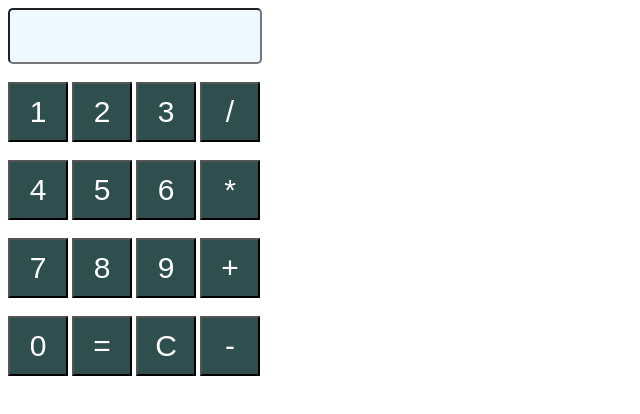
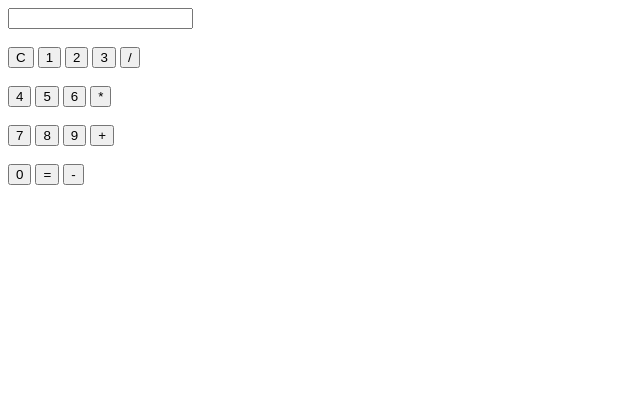
Before and after one commit to Alexis-Trainee/calculadora, a plain HTML site: page index.html in a window 1280 px wide. Shown: the whole page, without its empty margins (0-640 px from the left). Drawn offline with Linux system fonts and the light colour scheme.

Commit message:
second commit

```diff
--- a/index.html
+++ b/index.html
@@ -12,9 +12,12 @@
 
   <body>
     <input type="text" id="display">
+
     <br><br>
+
+    <input type="submit" class="button" value="C" onclick="clear();">
     <input type="submit" class="button" value="1" onclick="number(1);">
-    <input type="submit" class="button" value="2">
+    <input type="submit" class="button" value="2" onclick="number(2);">
     <input type="submit" class="button" value="3">
     <input type="submit" class="button" value="/">
     <br><br>
@@ -33,7 +36,6 @@
 
     <input type="submit" class="button" value="0">
     <input type="submit" class="button" value="=">
-    <input type="submit" class="button" value="C" onclick="clear();"/>
     <input type="submit" class="button" value="-">
     <br>
 
--- a/script.js
+++ b/script.js
@@ -1,5 +1,5 @@
 function clear(){
-    document.getElementById('display').value='';
+    document.getElementById('display').reset('value');
 }
 
 function number(value){
--- a/style.css
+++ b/style.css
@@ -1,16 +1,16 @@
-#display {
-    width: 246px;
-    height: 50px;
-    border-radius: 5px;
-    font-size: 30px;
-    background-color: aliceblue;
-}
+/* #display { */
+/*     width: 246px; */
+/*     height: 50px; */
+/*     border-radius: 5px; */
+/*     font-size: 30px; */
+/*     background-color: aliceblue; */
+/* } */
 
 
-.button {
-    width: 60px;
-    height: 60px;
-    color: white;
-    background-color: darkslategray;
-    font-size: 30px;
-}
+/* .button { */
+/*     width: 60px; */
+/*     height: 60px; */
+/*     color: white; */
+/*     background-color: darkslategray; */
+/*     font-size: 30px; */
+/* } */
```
